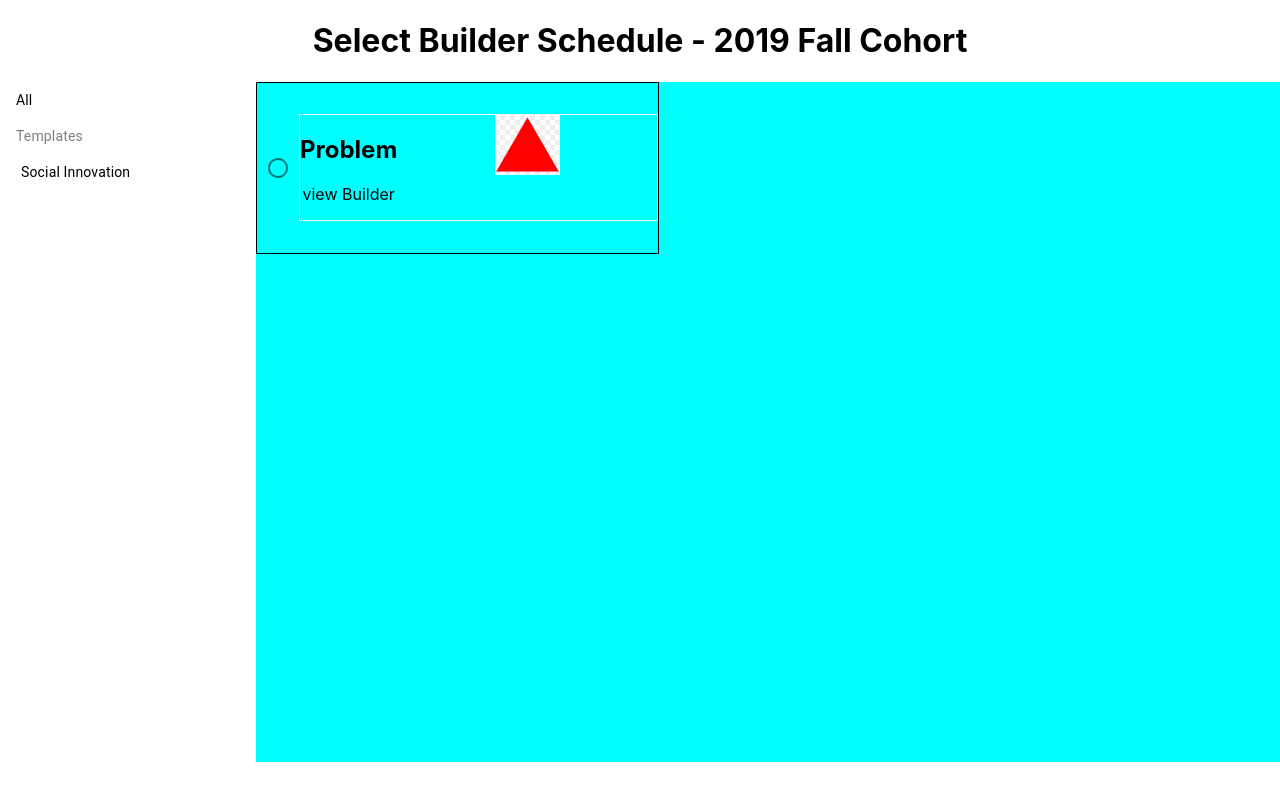
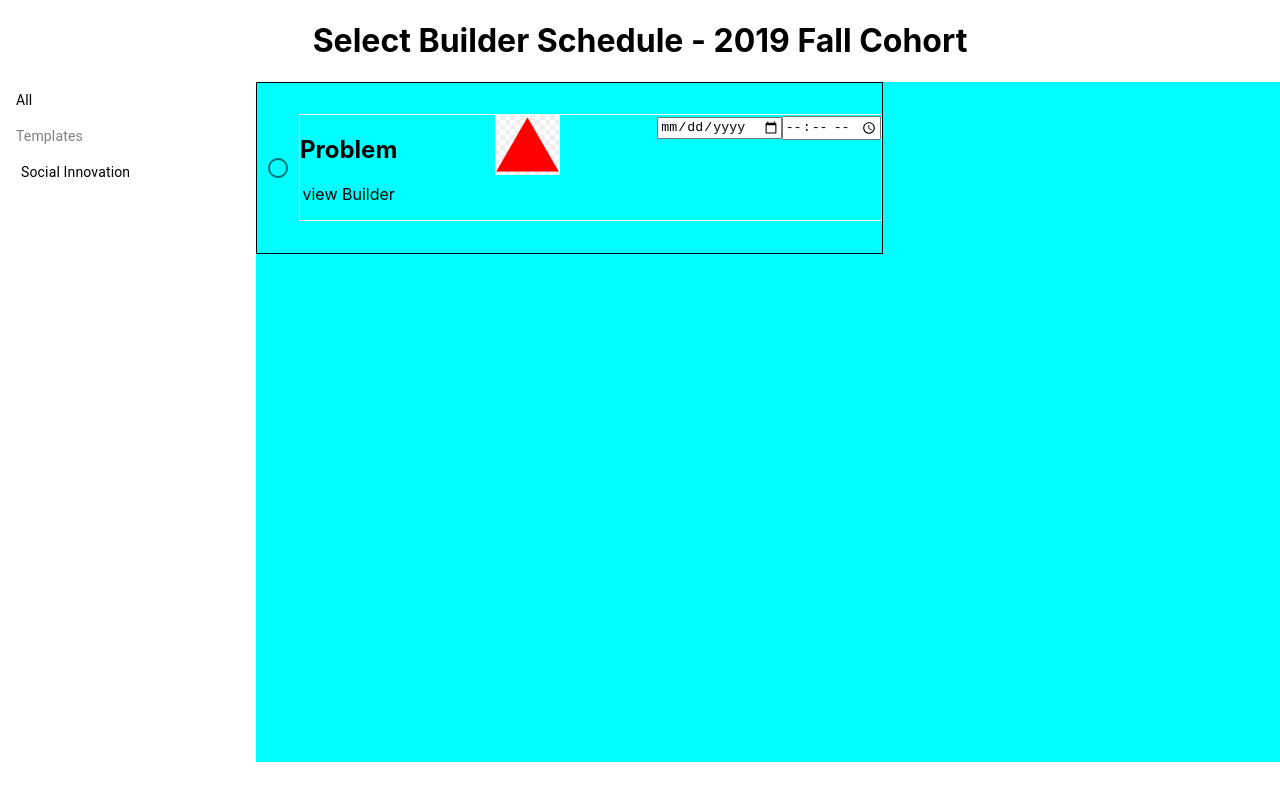
Before and after one commit to CatalinaJL/CodingChallenge-RB, a React (Create React App) app: page / in a window 1280 px wide. Built offline with nearby package versions, Linux system fonts and the light colour scheme.

Commit message:
Feat: Date/Hour feature. Structure, and try to useState to make it visible

```diff
--- a/package.json
+++ b/package.json
@@ -9,6 +9,7 @@
     "@testing-library/jest-dom": "^5.11.9",
     "@testing-library/react": "^11.2.5",
     "@testing-library/user-event": "^12.8.1",
+    "date-fns": "^2.19.0",
     "react": "^17.0.1",
     "react-dom": "^17.0.1",
     "react-scripts": "4.0.3",
--- a/src/Components/Items-List.jsx
+++ b/src/Components/Items-List.jsx
@@ -1,12 +1,28 @@
-import React from 'react';
+import React, {useState} from 'react';
 import { Radio } from '@material-ui/core';
 import triangle from '../Assets/Triangle.jpg';
+
+
+const DateHour = () =>{
+    const [showDateHour, setShowDateHour] = useState(false)
+    return(
+       <div>
+           <input type="date" name="" id=""/>
+           <input type="time" name="" id=""/>
+       </div>
+    )
+};
+
+const HandleChange= () =>{
+    console.log('estan seleccionando')
+} ;
+
 
 export const ItemsList = () =>{
     return(
         <div className="itemsList">
             <div className="containerItem">
-            <Radio name= "Problem" onChange={console.log('me estan selecionando')}></Radio>
+            <Radio name= "Problem" onChange={HandleChange}></Radio>
                 <div className="card">
                     <div className="card-text">
                         <h2>Problem</h2>
@@ -15,10 +31,9 @@ export const ItemsList = () =>{
                     <div className="card-img">
                         <img src={triangle} alt=""/>
                     </div>
-                </div>
-                <div className="date-hour">
-
-
+                    <div>
+                        <DateHour/>
+                    </div>
                 </div>
             </div>
 
```
Also changed, not shown: src/Components/DateHour.jsx (added, +12 -0 lines), 1 other file (tests, documents, lock files or other folders).
